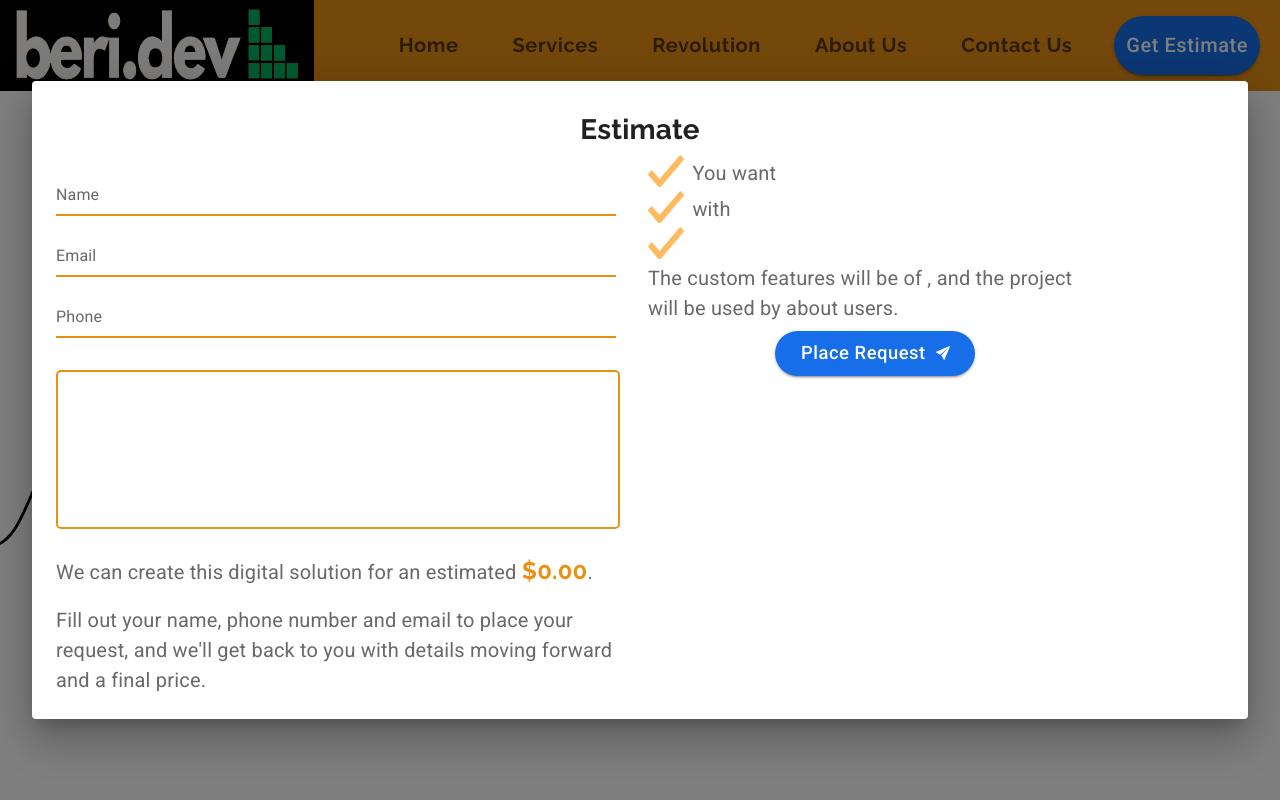
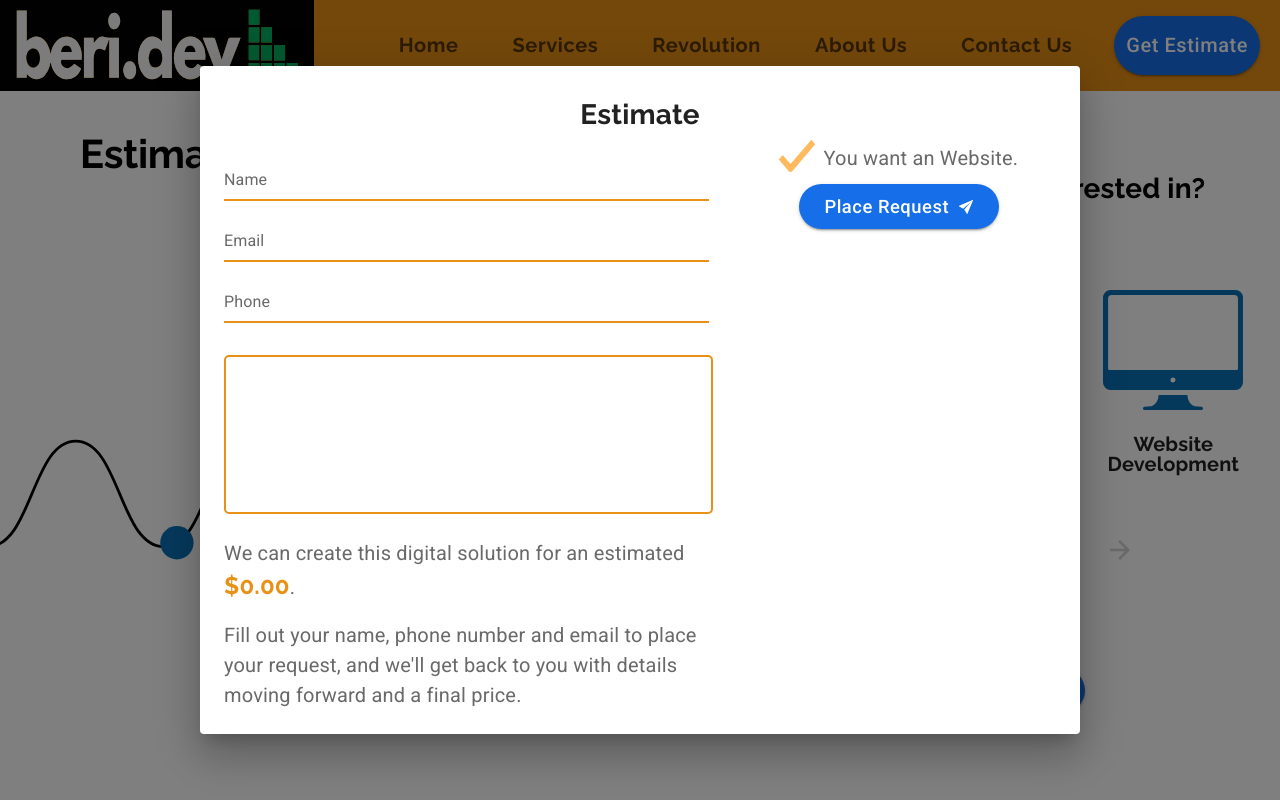
Before and after one commit to HAZberi/tech-company-website, a React (Create React App) app: page /estimate in a window 1280 px wide. Both pictures are taken after a click on the button "Get Estimate". Shown: the top 800 px of the page. Built offline with nearby package versions, Linux system fonts and the light colour scheme.

Commit message:
Estimate dialog features list language final

```diff
--- a/src/components/Estimate.js
+++ b/src/components/Estimate.js
@@ -428,9 +428,9 @@ const Estimate = (props) => {
     setPlatforms([]);
     setFeatures([]);
     setCustomFeatures("");
-    setCategory("")
+    setCategory("");
     setUsers("");
-  }
+  };
 
   const nextQuestion = () => {
     //creating a deep copy of state Questions to keep the state immutable
@@ -640,10 +640,10 @@ const Estimate = (props) => {
       //if user don't choose any option from "How many users do you expect?" then
       //userCostMultiplyer should return undefined
       const expectedNumberOfUsers = questions
-      .filter(
-        (question) => question.title === "How many users do you expect?"
-      )[0]
-      .options.filter((option) => option.selected)[0]
+        .filter(
+          (question) => question.title === "How many users do you expect?"
+        )[0]
+        .options.filter((option) => option.selected)[0];
       const usersCostMultiplyer = expectedNumberOfUsers?.cost;
       //if userCostMultiplyer is not undefined subtract multiplyer from cost
       //and multiply the remaining cost with multiplyer
@@ -699,9 +699,120 @@ const Estimate = (props) => {
           question.options.filter((option) => option.selected)
         )[0][0].title;
 
-        setCustomFeatures(featuresComplexity);
+      setCustomFeatures(featuresComplexity);
     }
   };
+
+  const getCategory = () => {
+    if (questions.length === 2){
+      const websiteType = questions.filter(question => question.title === "Which type of website are you wanting?")[0].options.filter(option => option.selected)[0].title;
+      setCategory(websiteType);
+    }
+  }
+
+  const softwareSelectionsJSX = (
+    <Grid container direction="column">
+      <Grid item container direction="row" alignItems="center">
+        <Grid item>
+          <img src={check} alt="checkmark" style={{ paddingRight: "0.5em" }} />
+        </Grid>
+        <Grid item>
+          <Typography variant="body1">
+            You want {service}{" "}
+            {platforms.length > 0
+              ? `for ${
+                  //if only web application is selected...
+                  platforms.indexOf("Web Application") > -1 &&
+                  platforms.length === 1
+                    ? //then finish sentence here
+                      "a Web Application."
+                    : //otherwise, if web application and another platform is selected...
+                    platforms.indexOf("Web Application") > -1 &&
+                      platforms.length === 2
+                    ? //then finish the sentence here
+                      `a Web Application and an ${platforms[1]}.`
+                    : //otherwise, if only one platform is selected which isn't web application...
+                    platforms.length === 1
+                    ? //then finish the sentence here
+                      `an ${platforms[0]}`
+                    : //otherwise, if other two options are selected...
+                    platforms.length === 2
+                    ? //then finish the sentence here
+                      "an iOS Application and an Android Application."
+                    : //otherwise if all three are selected...
+                    platforms.length === 3
+                    ? //then finish the sentence here
+                      "a Web Application, an iOS Application, and an Android Application."
+                    : null
+                }`
+              : null}
+          </Typography>
+        </Grid>
+      </Grid>
+      <Grid item container direction="row" alignItems="center">
+        <Grid item>
+          <img src={check} alt="checkmark" style={{ paddingRight: "0.5em" }} />
+        </Grid>
+        <Grid item>
+          <Typography variant="body1">
+            {" "}
+            {"with "}
+            {/* if we have features... */}
+            {features.length > 0
+              ? //...and there's only 1...
+                features.length === 1
+                ? //then end the sentence here
+                  `${features[0]}.`
+                : //otherwise, if there are two features...
+                features.length === 2
+                ? //...then end the sentence here
+                  `${features[0]} and ${features[1]}.`
+                : //otherwise, if there are three or more features...
+                  features
+                    //filter out the very last feature...
+                    .filter((feature, index) => index !== features.length - 1)
+                    //and for those features return their name...
+                    .map((feature, index) => (
+                      <span key={index}>{`${feature}, `}</span>
+                    ))
+              : null}
+            {features.length > 0 &&
+            features.length !== 1 &&
+            features.length !== 2
+              ? //...and then finally add the last feature with 'and' in front of it
+                ` and ${features[features.length - 1]}.`
+              : null}
+          </Typography>
+        </Grid>
+      </Grid>
+      <Grid item container direction="row" alignItems="center">
+        <Grid item>
+          <img src={check} alt="checkmark" />
+        </Grid>
+        <Grid item>
+          <Typography variant="body1">
+            The custom features will be of {customFeatures.toLowerCase()}{" "}
+            {`, and the project will be used by about ${users} users.`}
+          </Typography>
+        </Grid>
+      </Grid>
+    </Grid>
+  );
+
+  const websiteSelectionJSX = (
+    <Grid container direction="column">
+      <Grid item container direction="row" alignItems="center">
+        <Grid item>
+          <img src={check} alt="checkmark" style={{ paddingRight: "0.5em" }} />
+        </Grid>
+        <Grid item>
+          <Typography variant="body1">
+            You want {category === 'Basic' ? "a Basic Website." : `an ${category} Website.`}
+          </Typography>
+        </Grid>
+      </Grid>
+    </Grid>
+  );
 
   return (
     <Grid container direction="row" style={{ marginBottom: "10em" }}>
@@ -822,6 +933,7 @@ const Estimate = (props) => {
             onClick={() => {
               setOpen(true);
               calculateCost();
+              getCategory();
               getPlatforms();
               getFeatures();
               getCustomFeatures();
@@ -925,102 +1037,7 @@ const Estimate = (props) => {
               style={{ paddingLeft: "2em" }}
             >
               <Grid item>
-                <Grid container direction="column">
-                  <Grid item container direction="row" alignItems="center">
-                    <Grid item>
-                      <img
-                        src={check}
-                        alt="checkmark"
-                        style={{ paddingRight: "0.5em" }}
-                      />
-                    </Grid>
-                    <Grid item>
-                      <Typography variant="body1">
-                        You want {service}{" "}
-                        {platforms.length > 0
-                          ? `for ${
-                              //if only web application is selected...
-                              platforms.indexOf("Web Application") > -1 &&
-                              platforms.length === 1
-                                ? //then finish sentence here
-                                  "a Web Application."
-                                : //otherwise, if web application and another platform is selected...
-                                platforms.indexOf("Web Application") > -1 &&
-                                  platforms.length === 2
-                                ? //then finish the sentence here
-                                  `a Web Application and an ${platforms[1]}.`
-                                : //otherwise, if only one platform is selected which isn't web application...
-                                platforms.length === 1
-                                ? //then finish the sentence here
-                                  `an ${platforms[0]}`
-                                : //otherwise, if other two options are selected...
-                                platforms.length === 2
-                                ? //then finish the sentence here
-                                  "an iOS Application and an Android Application."
-                                : //otherwise if all three are selected...
-                                platforms.length === 3
-                                ? //then finish the sentence here
-                                  "a Web Application, an iOS Application, and an Android Application."
-                                : null
-                            }`
-                          : null}
-                      </Typography>
-                    </Grid>
-                  </Grid>
-                  <Grid item container direction="row" alignItems="center">
-                    <Grid item>
-                      <img
-                        src={check}
-                        alt="checkmark"
-                        style={{ paddingRight: "0.5em" }}
-                      />
-                    </Grid>
-                    <Grid item>
-                      <Typography variant="body1">
-                        {" "}
-                        {"with "}
-                        {/* if we have features... */}
-                        {features.length > 0
-                          ? //...and there's only 1...
-                            features.length === 1
-                            ? //then end the sentence here
-                              `${features[0]}.`
-                            : //otherwise, if there are two features...
-                            features.length === 2
-                            ? //...then end the sentence here
-                              `${features[0]} and ${features[1]}.`
-                            : //otherwise, if there are three or more features...
-                              features
-                                //filter out the very last feature...
-                                .filter(
-                                  (feature, index) =>
-                                    index !== features.length - 1
-                                )
-                                //and for those features return their name...
-                                .map((feature, index) => (
-                                  <span key={index}>{`${feature}, `}</span>
-                                ))
-                          : null}
-                        {features.length > 0 &&
-                        features.length !== 1 &&
-                        features.length !== 2
-                          ? //...and then finally add the last feature with 'and' in front of it
-                            ` and ${features[features.length - 1]}.`
-                          : null}
-                      </Typography>
-                    </Grid>
-                  </Grid>
-                  <Grid item container direction="row" alignItems="center">
-                    <Grid item>
-                      <img src={check} alt="checkmark" />
-                    </Grid>
-                    <Grid item>
-                      <Typography variant="body1">
-                        The custom features will be of {customFeatures.toLowerCase()} {`, and the project will be used by about ${users} users.`}
-                      </Typography>
-                    </Grid>
-                  </Grid>
-                </Grid>
+                {questions.length > 2 ? softwareSelectionsJSX : websiteSelectionJSX}
               </Grid>
               <Grid item>
                 <Button
```
Also changed, not shown: 1 other file (tests, documents, lock files or other folders).
